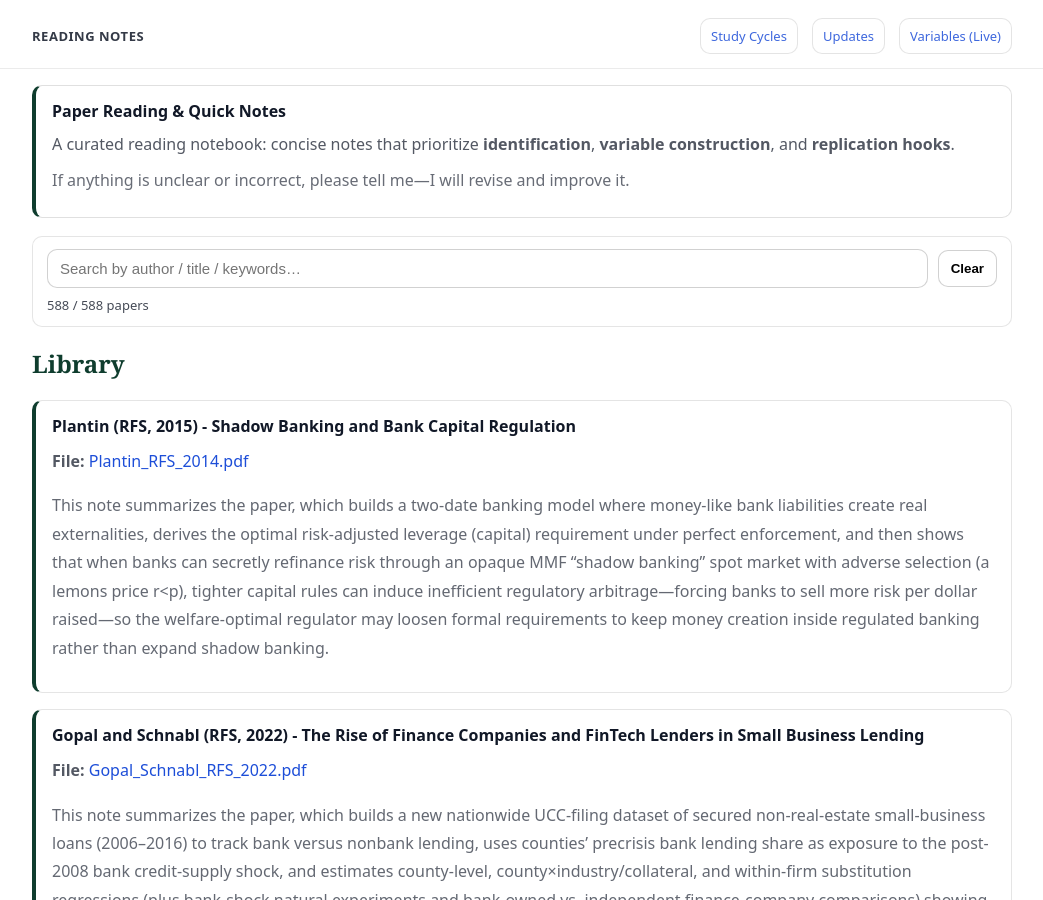
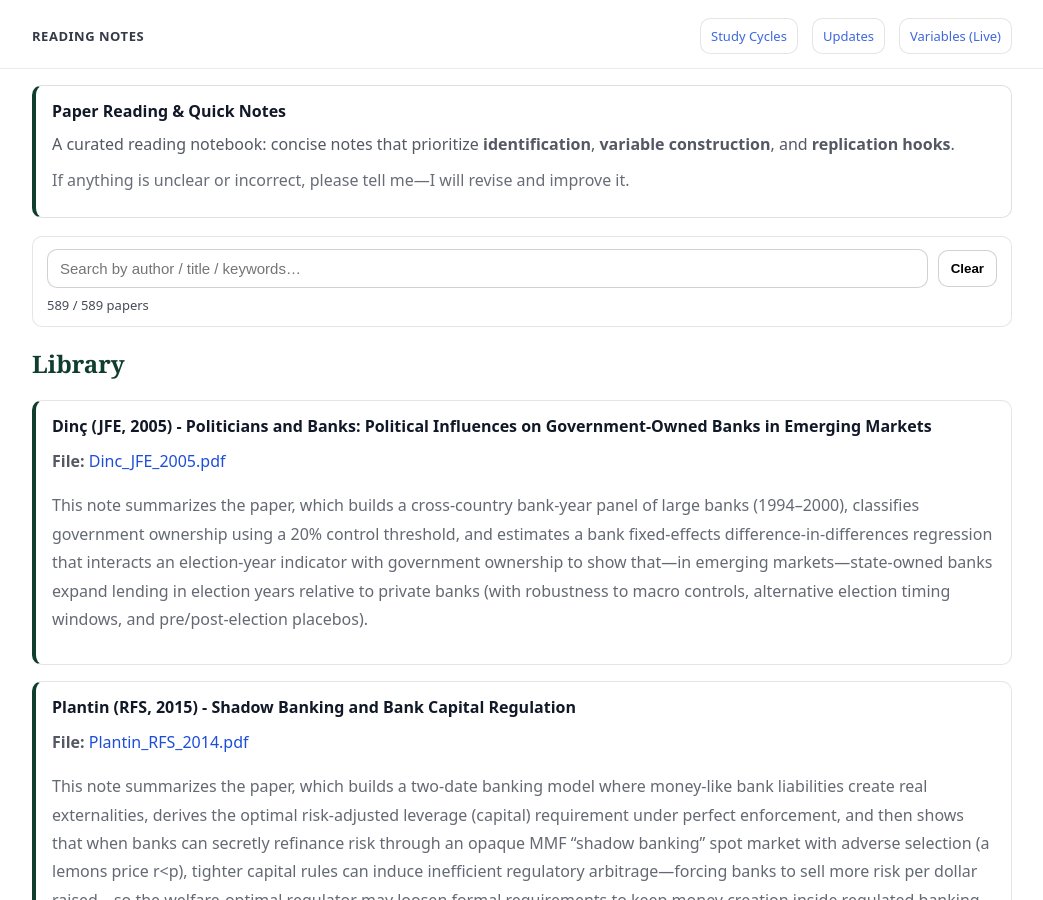
Before and after one commit to yaxinzn/study-archive, a Jekyll site: the page built from reading/index.md, in a window 1280 px wide and 900 px high. Shown: the whole window, without its empty margins (118-1161 px from the left). Built offline with Jekyll 4.4.1, drawn with Linux system fonts in a browser that asks for light colours.

Commit message:
Reading: add/update Dinc_JFE_2005.pdf

```diff
--- a/_data/reading.yml
+++ b/_data/reading.yml
@@ -1,3 +1,7 @@
+- title: "Dinç (JFE, 2005) - Politicians and Banks: Political Influences on Government-Owned Banks in Emerging Markets"
+  file: "Dinc_JFE_2005.pdf"
+  desc: "This note summarizes the paper, which builds a cross-country bank-year panel of large banks (1994–2000), classifies government ownership using a 20% control threshold, and estimates a bank fixed-effects difference-in-differences regression that interacts an election-year indicator with government ownership to show that—in emerging markets—state-owned banks expand lending in election years relative to private banks (with robustness to macro controls, alternative election timing windows, and pre/post-election placebos)."
+
 - title: "Plantin (RFS, 2015) - Shadow Banking and Bank Capital Regulation"
   file: "Plantin_RFS_2014.pdf"
   desc: "This note summarizes the paper, which builds a two-date banking model where money-like bank liabilities create real externalities, derives the optimal risk-adjusted leverage (capital) requirement under perfect enforcement, and then shows that when banks can secretly refinance risk through an opaque MMF “shadow banking” spot market with adverse selection (a lemons price r<p), tighter capital rules can induce inefficient regulatory arbitrage—forcing banks to sell more risk per dollar raised—so the welfare-optimal regulator may loosen formal requirements to keep money creation inside regulated banking rather than expand shadow banking."
```
Also changed, not shown: 1 other file.
